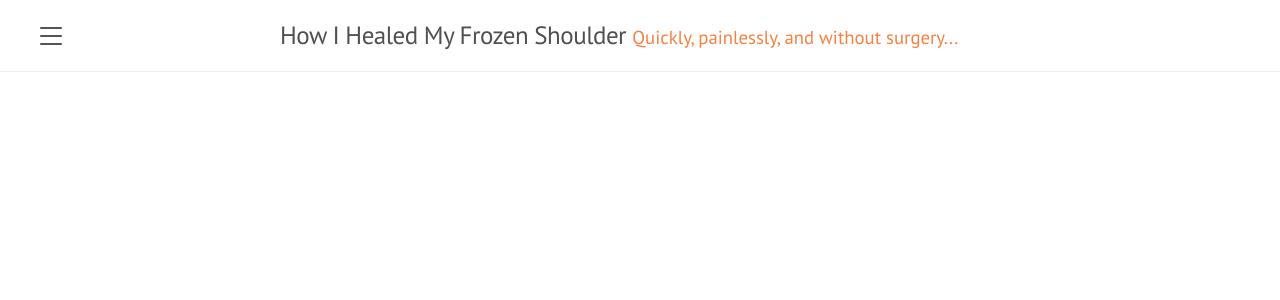
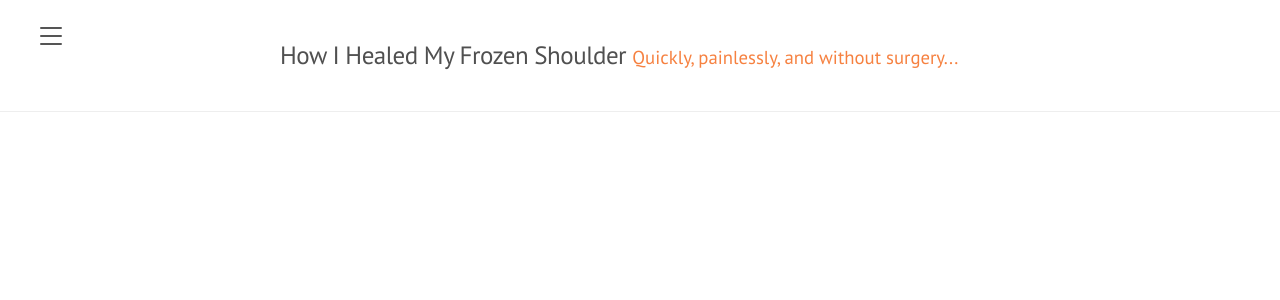
Before and after one commit to suzycc/heal-frozen-shoulder, a Jekyll site: the page built from index.md, in a window 1280 px wide. Shown: the top 300 px of the page. Built offline with Jekyll 4.4.1, drawn with Linux system fonts in a browser that asks for light colours; our own code applies the rules of GitHub Pages for plain Markdown files.

Commit message:
Update lanyon.css

```diff
--- a/public/css/lanyon.css
+++ b/public/css/lanyon.css
@@ -94,8 +94,8 @@
  */
 
 .masthead {
-  padding-top:    1rem;
-  padding-bottom: 1rem;
+  padding-top:    2rem;
+  padding-bottom: 2rem;
   margin-bottom: 3rem;
   border-bottom: 1px solid #eee;
 }
```
